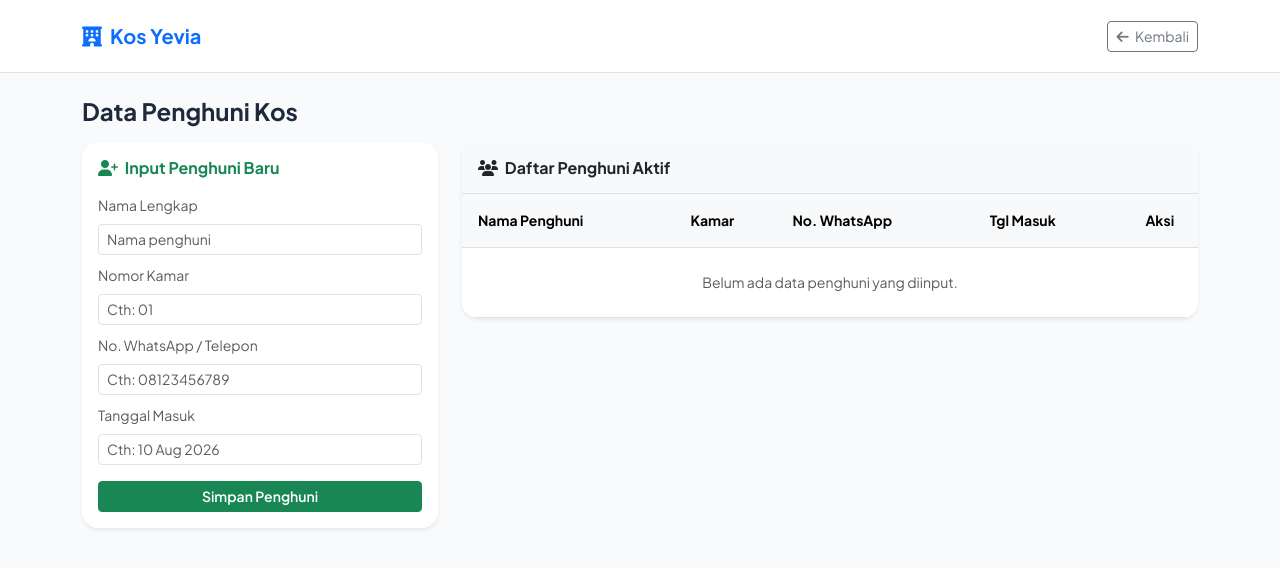
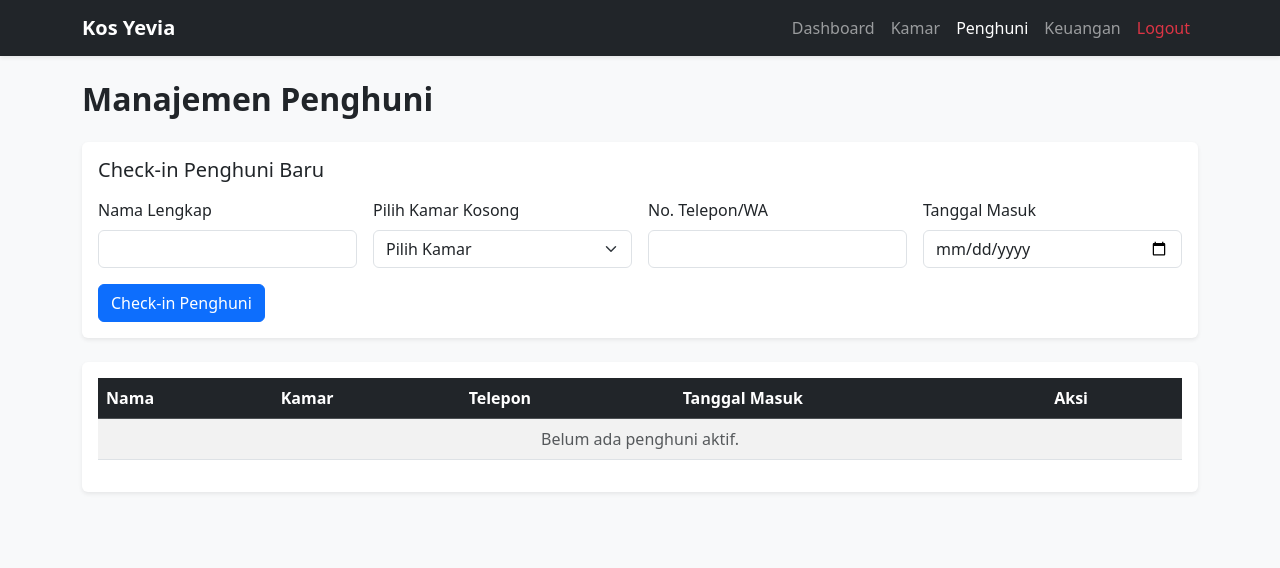
Before and after one commit to oktaviandwipramudya504-sys/kos-yevia-baru, a Flask app: page /penghuni in a window 1280 px wide. Shown: the top 568 px of the page. Run offline with Flask 3, Linux system fonts and the light colour scheme; the visitor is signed in with stand-in values (Sample User, id 1).

Commit message:
Update aplikasi Kos Yevia siap produksi

```diff
--- a/app.py
+++ b/app.py
@@ -1,41 +1,52 @@
 import os
-import json
 from flask import Flask, render_template, request, redirect, url_for, session
+from flask_sqlalchemy import SQLAlchemy
 from functools import wraps
 
 app = Flask(__name__)
 app.secret_key = 'kunci_rahasia_kos_yevia_2026'
 
-# Cek apakah sedang berjalan di Vercel atau lokal
-if os.environ.get('VERCEL'):
-    UPLOAD_FOLDER = '/tmp/uploads'
-else:
-    UPLOAD_FOLDER = 'static/uploads'
+# Konfigurasi Database SQLite (Permanen di Disk Server)
+app.config['SQLALCHEMY_DATABASE_URI'] = 'sqlite:///kos.db'
+app.config['SQLALCHEMY_TRACK_MODIFICATIONS'] = False
 
+# Konfigurasi Folder Upload
+UPLOAD_FOLDER = 'static/uploads'
 app.config['UPLOAD_FOLDER'] = UPLOAD_FOLDER
+os.makedirs(UPLOAD_FOLDER, exist_ok=True)
 
-# Hanya buat folder jika direktori diizinkan (mencegah error Read-only di Vercel)
-try:
-    os.makedirs(UPLOAD_FOLDER, exist_ok=True)
-except Exception:
-    pass
+db = SQLAlchemy(app)
 
 ADMIN_USERNAME = "admin"
 ADMIN_PASSWORD = "123"
 
-# Storage in-memory global yang aman untuk serverless Vercel
-IN_MEMORY_DB = {
-    "kamar": [],
-    "penghuni": [],
-    "keuangan": []
-}
+# --- MODEL DATABASE ---
+class Kamar(db.Model):
+    id = db.Column(db.Integer, primary_key=True)
+    nomor = db.Column(db.String(50), nullable=False)
+    status = db.Column(db.String(20), default='Kosong')
+    penghuni = db.Column(db.String(100), default='-')
+    harga = db.Column(db.String(50), nullable=False)
+    fasilitas = db.Column(db.Text, nullable=True)
 
-def load_data():
-    return IN_MEMORY_DB
+class Penghuni(db.Model):
+    id = db.Column(db.Integer, primary_key=True)
+    nama = db.Column(db.String(100), nullable=False)
+    kamar = db.Column(db.String(50), nullable=False)
+    telepon = db.Column(db.String(20), nullable=False)
+    masuk = db.Column(db.String(50), nullable=False)
 
-def save_data(data):
-    global IN_MEMORY_DB
-    IN_MEMORY_DB = data
+class Keuangan(db.Model):
+    id = db.Column(db.Integer, primary_key=True)
+    tanggal = db.Column(db.String(50), nullable=False)
+    keterangan = db.Column(db.String(200), nullable=False)
+    tipe = db.Column(db.String(20), nullable=False) # Masuk / Keluar
+    jumlah = db.Column(db.Integer, nullable=False)
+    bukti = db.Column(db.String(200), nullable=True)
+
+# Buat database otomatis saat pertama kali dijalankan
+with app.app_context():
+    db.create_all()
 
 def login_required(f):
     @wraps(f)
@@ -63,133 +74,127 @@ def logout():
 @app.route('/')
 @login_required
 def index():
-    data = load_data()
-    total_kamar = len(data.get('kamar', []))
-    terisi = sum(1 for k in data.get('kamar', []) if k.get('status') == 'Terisi')
+    daftar_kamar = Kamar.query.all()
+    daftar_keuangan = Keuangan.query.all()
+
+    total_kamar = len(daftar_kamar)
+    terisi = sum(1 for k in daftar_kamar if k.status == 'Terisi')
     kosong = total_kamar - terisi
-    return render_template('index.html', total=total_kamar, terisi=terisi, kosong=kosong)
+
+    total_masuk = sum(x.jumlah for x in daftar_keuangan if x.tipe == 'Masuk')
+    total_keluar = sum(x.jumlah for x in daftar_keuangan if x.tipe == 'Keluar')
+    saldo_akhir = total_masuk - total_keluar
+
+    return render_template('index.html', total=total_kamar, terisi=terisi, kosong=kosong, saldo=saldo_akhir)
 
 @app.route('/kamar', methods=['GET', 'POST'])
 @login_required
 def kamar():
-    data = load_data()
     if request.method == 'POST':
-        nomor = request.form.get('nomor')
-        harga = request.form.get('harga')
-        fasilitas = request.form.get('fasilitas')
-
-        new_kamar = {
-            "id": len(data['kamar']) + 1,
-            "nomor": nomor,
-            "status": "Kosong",
-            "penghuni": "-",
-            "harga": harga,
-            "fasilitas": fasilitas
-        }
-        data['kamar'].append(new_kamar)
-        save_data(data)
+        new_kamar = Kamar(
+            nomor=request.form.get('nomor'),
+            status="Kosong",
+            penghuni="-",
+            harga=request.form.get('harga'),
+            fasilitas=request.form.get('fasilitas')
+        )
+        db.session.add(new_kamar)
+        db.session.commit()
         return redirect(url_for('kamar'))
 
-    return render_template('kamar.html', daftar=data['kamar'])
+    daftar_kamar = Kamar.query.all()
+    return render_template('kamar.html', daftar=daftar_kamar)
 
 @app.route('/kamar/hapus/<int:kamar_id>')
 @login_required
 def hapus_kamar(kamar_id):
-    data = load_data()
-    data['kamar'] = [k for k in data['kamar'] if k['id'] != kamar_id]
-    save_data(data)
+    target = Kamar.query.get_or_404(kamar_id)
+    db.session.delete(target)
+    db.session.commit()
     return redirect(url_for('kamar'))
 
 @app.route('/penghuni', methods=['GET', 'POST'])
 @login_required
 def penghuni():
-    data = load_data()
     if request.method == 'POST':
         nama = request.form.get('nama')
         kamar_pilih = request.form.get('kamar')
-        telepon = request.form.get('telepon')
-        masuk = request.form.get('masuk')
 
-        new_penghuni = {
-            "id": len(data['penghuni']) + 1,
-            "nama": nama,
-            "kamar": kamar_pilih,
-            "telepon": telepon,
-            "masuk": masuk
-        }
-        data['penghuni'].append(new_penghuni)
+        new_penghuni = Penghuni(
+            nama=nama,
+            kamar=kamar_pilih,
+            telepon=request.form.get('telepon'),
+            masuk=request.form.get('masuk')
+        )
+        db.session.add(new_penghuni)
 
-        for k in data['kamar']:
-            if k['nomor'] == kamar_pilih:
-                k['status'] = 'Terisi'
-                k['penghuni'] = nama
+        # Update status kamar jadi Terisi
+        target_kamar = Kamar.query.filter_by(nomor=kamar_pilih).first()
+        if target_kamar:
+            target_kamar.status = 'Terisi'
+            target_kamar.penghuni = nama
 
-        save_data(data)
+        db.session.commit()
         return redirect(url_for('penghuni'))
 
-    return render_template('penghuni.html', daftar=data['penghuni'], kamar_list=data['kamar'])
+    daftar_penghuni = Penghuni.query.all()
+    kamar_list = Kamar.query.all()
+    return render_template('penghuni.html', daftar=daftar_penghuni, kamar_list=kamar_list)
 
 @app.route('/penghuni/hapus/<int:penghuni_id>')
 @login_required
 def hapus_penghuni(penghuni_id):
-    data = load_data()
-    target_penghuni = None
+    target_penghuni = Penghuni.query.get_or_404(penghuni_id)
 
-    for p in data['penghuni']:
-        if p.get('id') == penghuni_id:
-            target_penghuni = p
-            break
+    # Kembalikan status kamar jadi Kosong
+    target_kamar = Kamar.query.filter_by(nomor=target_penghuni.kamar).first()
+    if target_kamar:
+        target_kamar.status = 'Kosong'
+        target_kamar.penghuni = '-'
 
-    if target_penghuni:
-        for k in data['kamar']:
-            if k['nomor'] == target_penghuni['kamar']:
-                k['status'] = 'Kosong'
-                k['penghuni'] = '-'
-
-    data['penghuni'] = [p for p in data['penghuni'] if p.get('id') != penghuni_id]
-    save_data(data)
+    db.session.delete(target_penghuni)
+    db.session.commit()
     return redirect(url_for('penghuni'))
 
 @app.route('/keuangan', methods=['GET', 'POST'])
 @login_required
 def keuangan():
-    data = load_data()
     if request.method == 'POST':
         tanggal = request.form.get('tanggal')
         keterangan = request.form.get('keterangan')
-        jumlah = request.form.get('jumlah')
+        tipe = request.form.get('tipe')
+        jumlah = int(request.form.get('jumlah', 0))
         file = request.files.get('bukti')
 
         filename = None
         if file and file.filename != '':
             filename = file.filename
-            try:
-                os.makedirs(UPLOAD_FOLDER, exist_ok=True)
-                file.save(os.path.join(app.config['UPLOAD_FOLDER'], filename))
-            except Exception:
-                pass
+            file.save(os.path.join(app.config['UPLOAD_FOLDER'], filename))
 
-        new_entry = {
-            "id": len(data['keuangan']) + 1,
-            "tanggal": tanggal,
-            "keterangan": keterangan,
-            "tipe": "Masuk",
-            "jumlah": jumlah,
-            "bukti": filename
-        }
-
-        data['keuangan'].insert(0, new_entry)
-        save_data(data)
+        new_entry = Keuangan(
+            tanggal=tanggal,
+            keterangan=keterangan,
+            tipe=tipe,
+            jumlah=jumlah,
+            bukti=filename
+        )
+        db.session.add(new_entry)
+        db.session.commit()
         return redirect(url_for('keuangan'))
 
-    return render_template('keuangan.html', daftar=data['keuangan'])
+    daftar_keuangan = Keuangan.query.order_by(Keuangan.id.desc()).all()
+    total_masuk = sum(x.jumlah for x in daftar_keuangan if x.tipe == 'Masuk')
+    total_keluar = sum(x.jumlah for x in daftar_keuangan if x.tipe == 'Keluar')
+    saldo_akhir = total_masuk - total_keluar
+
+    return render_template('keuangan.html', daftar=daftar_keuangan, masuk=total_masuk, keluar=total_keluar, saldo=saldo_akhir)
 
 @app.route('/keuangan/hapus/<int:keu_id>')
 @login_required
 def hapus_keuangan(keu_id):
-    data = load_data()
-    data['keuangan'] = [x for x in data['keuangan'] if x.get('id') != keu_id]
-    save_data(data)
+    target = Keuangan.query.get_or_404(keu_id)
+    db.session.delete(target)
+    db.session.commit()
     return redirect(url_for('keuangan'))
 
 if __name__ == '__main__':
--- a/requirements.txt
+++ b/requirements.txt
@@ -1,2 +1,3 @@
 Flask==3.0.2
-gunicorn==21.2.0
+Flask-SQLAlchemy==3.1.1
+werkzeug==3.0.1
--- a/templates/penghuni.html
+++ b/templates/penghuni.html
@@ -2,96 +2,103 @@
 <html lang="id">
 <head>
     <meta charset="UTF-8">
-    <meta name="viewport" content="width=device-width, initial-scale=1.0">
-    <title>Data Penghuni - Kos Yevia</title>
-    <link href="https://fonts.googleapis.com/css2?family=Plus+Jakarta+Sans:wght@400;500;600;700&display=swap" rel="stylesheet">
-    <link href="https://cdn.jsdelivr.net/npm/bootstrap@5.3.0/dist/css/bootstrap.min.css" rel="stylesheet">
-    <link rel="stylesheet" href="https://cdnjs.cloudflare.com/ajax/libs/font-awesome/6.4.0/css/all.min.css">
-    <style>body { font-family: 'Plus Jakarta Sans', sans-serif; background-color: #f8fafc; color: #1e293b; }</style>
+    <meta name="viewport" content="width=device-width, initial-scale=1">
+    <title>Manajemen Penghuni - Kos Yevia</title>
+    <link href="https://cdn.jsdelivr.net/npm/bootstrap@5.3.2/dist/css/bootstrap.min.css" rel="stylesheet">
 </head>
-<body>
-    <nav class="navbar navbar-light bg-white border-bottom sticky-top py-3">
+<body class="bg-light">
+    <nav class="navbar navbar-expand-lg navbar-dark bg-dark shadow-sm">
       <div class="container">
-            <a class="navbar-brand text-primary fw-bold" href="/"><i class="fa-solid fa-hotel me-2"></i>Kos Yevia</a>
-            <a href="/" class="btn btn-outline-secondary btn-sm"><i class="fa-solid fa-arrow-left me-1"></i> Kembali</a>
+        <a class="navbar-brand fw-bold" href="/">Kos Yevia</a>
+        <button class="navbar-toggler" type="button" data-bs-toggle="collapse" data-bs-target="#navbarNav">
+          <span class="navbar-toggler-icon"></span>
+        </button>
+        <div class="collapse navbar-collapse" id="navbarNav">
+          <ul class="navbar-nav ms-auto">
+            <li class="nav-item"><a class="nav-link" href="/">Dashboard</a></li>
+            <li class="nav-item"><a class="nav-link" href="/kamar">Kamar</a></li>
+            <li class="nav-item"><a class="nav-link active" href="/penghuni">Penghuni</a></li>
+            <li class="nav-item"><a class="nav-link" href="/keuangan">Keuangan</a></li>
+            <li class="nav-item"><a class="nav-link text-danger" href="/logout">Logout</a></li>
+          </ul>
+        </div>
       </div>
     </nav>
+
     <div class="container py-4">
-        <h4 class="fw-bold mb-3">Data Penghuni Kos</h4>
+        <h2 class="mb-4 fw-bold">Manajemen Penghuni</h2>
 
-        <div class="row g-4">
-            <div class="col-lg-4">
-                <div class="card border-0 shadow-sm rounded-4 p-3 bg-white sticky-top" style="top: 80px;">
-                    <h6 class="fw-bold mb-3 text-success"><i class="fa-solid fa-user-plus me-1"></i> Input Penghuni Baru</h6>
+        <!-- Form Tambah Penghuni -->
+        <div class="card border-0 shadow-sm mb-4">
+            <div class="card-body">
+                <h5 class="card-title mb-3">Check-in Penghuni Baru</h5>
                 <form method="POST">
-                        <div class="mb-2">
-                            <label class="form-label small text-muted">Nama Lengkap</label>
-                            <input type="text" class="form-control form-control-sm" name="nama" placeholder="Nama penghuni" required>
+                    <div class="row g-3">
+                        <div class="col-md-3">
+                            <label class="form-label">Nama Lengkap</label>
+                            <input type="text" name="nama" class="form-control" required>
                         </div>
-                        <div class="mb-2">
-                            <label class="form-label small text-muted">Nomor Kamar</label>
-                            <input type="text" class="form-control form-control-sm" name="kamar" placeholder="Cth: 01" required>
+                        <div class="col-md-3">
+                            <label class="form-label">Pilih Kamar Kosong</label>
+                            <select name="kamar" class="form-select" required>
+                                <option value="" disabled selected>Pilih Kamar</option>
+                                {% for k in kamar_list %}
+                                    {% if k.status == 'Kosong' %}
+                                        <option value="{{ k.nomor }}">Kamar {{ k.nomor }}</option>
+                                    {% endif %}
+                                {% endfor %}
+                            </select>
                         </div>
-                        <div class="mb-2">
-                            <label class="form-label small text-muted">No. WhatsApp / Telepon</label>
-                            <input type="text" class="form-control form-control-sm" name="telepon" placeholder="Cth: 08123456789" required>
+                        <div class="col-md-3">
+                            <label class="form-label">No. Telepon/WA</label>
+                            <input type="text" name="telepon" class="form-control" required>
                         </div>
-                        <div class="mb-3">
-                            <label class="form-label small text-muted">Tanggal Masuk</label>
-                            <input type="text" class="form-control form-control-sm" name="masuk" placeholder="Cth: 10 Aug 2026" required>
+                        <div class="col-md-3">
+                            <label class="form-label">Tanggal Masuk</label>
+                            <input type="date" name="masuk" class="form-control" required>
                         </div>
-                        <button type="submit" class="btn btn-success btn-sm w-100 fw-semibold">Simpan Penghuni</button>
+                    </div>
+                    <button type="submit" class="btn btn-primary mt-3">Check-in Penghuni</button>
                 </form>
             </div>
         </div>
 
-            <div class="col-lg-8">
-                <div class="card border-0 shadow-sm rounded-4 overflow-hidden bg-white">
-                    <div class="p-3 border-bottom bg-light">
-                        <h6 class="fw-bold mb-0 text-dark"><i class="fa-solid fa-users me-1"></i> Daftar Penghuni Aktif</h6>
-                    </div>
+        <!-- Tabel Daftar Penghuni -->
+        <div class="card border-0 shadow-sm">
+            <div class="card-body">
                 <div class="table-responsive">
-                        <table class="table table-hover mb-0 align-middle">
-                            <thead class="table-light small">
+                    <table class="table table-striped align-middle">
+                        <thead class="table-dark">
                             <tr>
-                                    <th class="ps-3 py-3">Nama Penghuni</th>
-                                    <th class="py-3">Kamar</th>
-                                    <th class="py-3">No. WhatsApp</th>
-                                    <th class="py-3">Tgl Masuk</th>
-                                    <th class="py-3 text-center">Aksi</th>
+                                <th>Nama</th>
+                                <th>Kamar</th>
+                                <th>Telepon</th>
+                                <th>Tanggal Masuk</th>
+                                <th>Aksi</th>
                             </tr>
                         </thead>
                         <tbody>
-                                {% if daftar %}
                             {% for p in daftar %}
                             <tr>
-                                        <td class="ps-3 fw-semibold">{{ p.nama }}</td>
-                                        <td><span class="badge bg-primary bg-opacity-15 text-primary px-2 py-1">{{ p.kamar }}</span></td>
+                                <td class="fw-bold">{{ p.nama }}</td>
+                                <td>Kamar {{ p.kamar }}</td>
+                                <td>{{ p.telepon }}</td>
+                                <td>{{ p.masuk }}</td>
                                 <td>
-                                            <a href="https://wa.me/{{ p.telepon }}" target="_blank" class="text-decoration-none text-success fw-semibold">
-                                                <i class="fa-brands fa-whatsapp me-1"></i> {{ p.telepon }}
-                                            </a>
-                                        </td>
-                                        <td class="text-muted small">{{ p.masuk }}</td>
-                                        <td class="text-center">
-                                            <a href="{{ url_for('hapus_penghuni', penghuni_id=p.id) }}" class="btn btn-outline-danger btn-sm py-0 px-2" onclick="return confirm('Yakin ingin menghapus penghuni ini? Kamar akan otomatis menjadi kosong.')">
-                                                <i class="fa-solid fa-trash"></i>
-                                            </a>
+                                    <a href="/penghuni/hapus/{{ p.id }}" class="btn btn-sm btn-danger" onclick="return confirm('Penghuni check-out? Status kamar akan otomatis jadi kosong.')">Check-out</a>
                                 </td>
                             </tr>
-                                    {% endfor %}
                             {% else %}
                             <tr>
-                                        <td colspan="5" class="text-center py-4 text-muted small">Belum ada data penghuni yang diinput.</td>
+                                <td colspan="5" class="text-center text-muted">Belum ada penghuni aktif.</td>
                             </tr>
-                                {% endif %}
+                            {% endfor %}
                         </tbody>
                     </table>
                 </div>
             </div>
         </div>
     </div>
-    </div>
-    <script src="https://cdn.jsdelivr.net/npm/bootstrap@5.3.0/dist/js/bootstrap.bundle.min.js"></script>
+    <script src="https://cdn.jsdelivr.net/npm/bootstrap@5.3.2/dist/js/bootstrap.bundle.min.js"></script>
 </body>
 </html>
```
Also changed, not shown: templates/index.html (+44 -60 lines), templates/kamar.html (+56 -52 lines), templates/keuangan.html (+95 -58 lines), templates/login.html (+15 -16 lines), instance/kos.db (added), static/uploads/001.png (added), 1 other file. Lines whose indentation alone changed are shown as unchanged.
